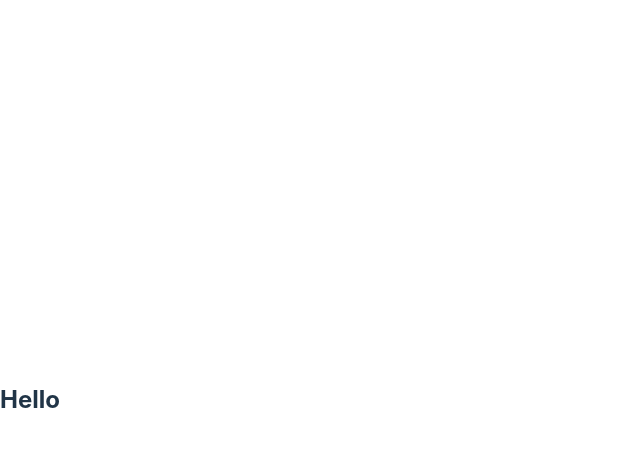
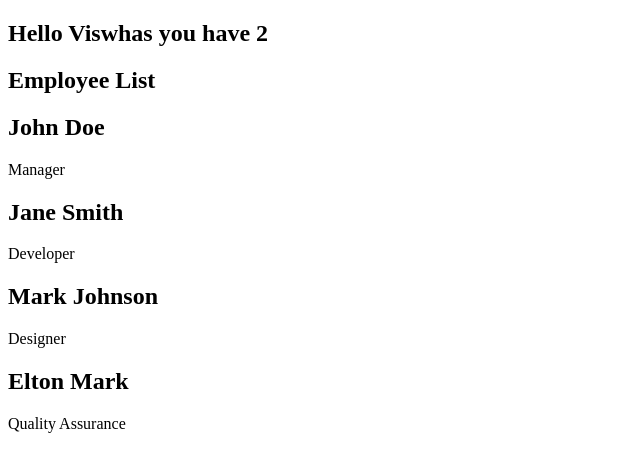
Before and after one commit to Shubamium/ReactTSCExample, a React (Vite) app: page / in a window 1280 px wide. Shown: the top 472 px of the page, without its empty margins (0-640 px from the left). Built offline with nearby package versions, Linux system fonts and the light colour scheme.

Commit message:
Add list example

```diff
--- a/src/App.tsx
+++ b/src/App.tsx
@@ -1,9 +1,34 @@
 import Greet from "./components/Greet";
+import PeopleList, { Employee } from "./components/PeopleList";
 
 function App() {
+  const employees: Employee[] = [
+    {
+      id: 1,
+      name: "John Doe",
+      position: "Manager",
+    },
+    {
+      id: 2,
+      name: "Jane Smith",
+      position: "Developer",
+    },
+    {
+      id: 3,
+      name: "Mark Johnson",
+      position: "Designer",
+    },
+    {
+      id: 4,
+      name: "Elton Mark",
+      position: "Quality Assurance",
+    },
+    // Add more objects as needed
+  ];
   return (
     <main>
-      <Greet />
+      <Greet name="Viswhas" messageCount={2} />
+      <PeopleList nameList={employees} />
     </main>
   );
 }
--- a/src/components/Greet.tsx
+++ b/src/components/Greet.tsx
@@ -1,10 +1,13 @@
 type GreetProps = {
   name: string;
+  messageCount?: number;
 };
 function Greet(props: GreetProps) {
   return (
     <div>
-      <h2>Hello {props.name}</h2>
+      <h2>
+        Hello {props.name} you have {props.messageCount}
+      </h2>
     </div>
   );
 }
--- /dev/null
+++ b/src/components/PeopleList.tsx
@@ -0,0 +1,25 @@
+export type Employee = {
+  id: number;
+  name: string;
+  position: string;
+};
+
+type PeopleProps = {
+  nameList: Employee[];
+};
+export default function PeopleList(props: PeopleProps) {
+  return (
+    <div>
+      <h2>Employee List</h2>
+      {props.nameList &&
+        props.nameList.map((em) => {
+          return (
+            <div key={em.id}>
+              <h2>{em.name}</h2>
+              <p>{em.position}</p>
+            </div>
+          );
+        })}
+    </div>
+  );
+}
--- a/src/index.css
+++ /dev/null
@@ -1,69 +0,0 @@
-:root {
-  font-family: Inter, system-ui, Avenir, Helvetica, Arial, sans-serif;
-  line-height: 1.5;
-  font-weight: 400;
-
-  color-scheme: light dark;
-  color: rgba(255, 255, 255, 0.87);
-  background-color: #242424;
-
-  font-synthesis: none;
-  text-rendering: optimizeLegibility;
-  -webkit-font-smoothing: antialiased;
-  -moz-osx-font-smoothing: grayscale;
-  -webkit-text-size-adjust: 100%;
-}
-
-a {
-  font-weight: 500;
-  color: #646cff;
-  text-decoration: inherit;
-}
-a:hover {
-  color: #535bf2;
-}
-
-body {
-  margin: 0;
-  display: flex;
-  place-items: center;
-  min-width: 320px;
-  min-height: 100vh;
-}
-
-h1 {
-  font-size: 3.2em;
-  line-height: 1.1;
-}
-
-button {
-  border-radius: 8px;
-  border: 1px solid transparent;
-  padding: 0.6em 1.2em;
-  font-size: 1em;
-  font-weight: 500;
-  font-family: inherit;
-  background-color: #1a1a1a;
-  cursor: pointer;
-  transition: border-color 0.25s;
-}
-button:hover {
-  border-color: #646cff;
-}
-button:focus,
-button:focus-visible {
-  outline: 4px auto -webkit-focus-ring-color;
-}
-
-@media (prefers-color-scheme: light) {
-  :root {
-    color: #213547;
-    background-color: #ffffff;
-  }
-  a:hover {
-    color: #747bff;
-  }
-  button {
-    background-color: #f9f9f9;
-  }
-}
```
Also changed, not shown: src/main.tsx (+6 -7 lines).
